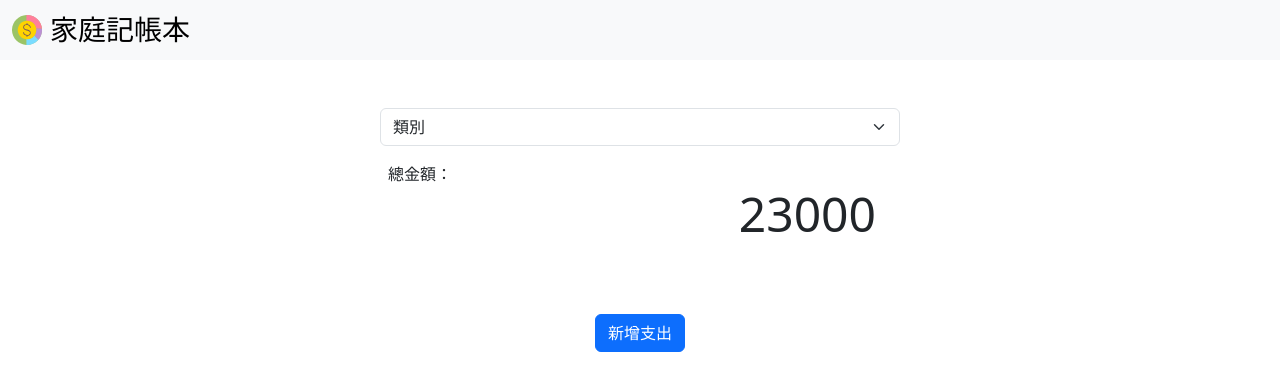
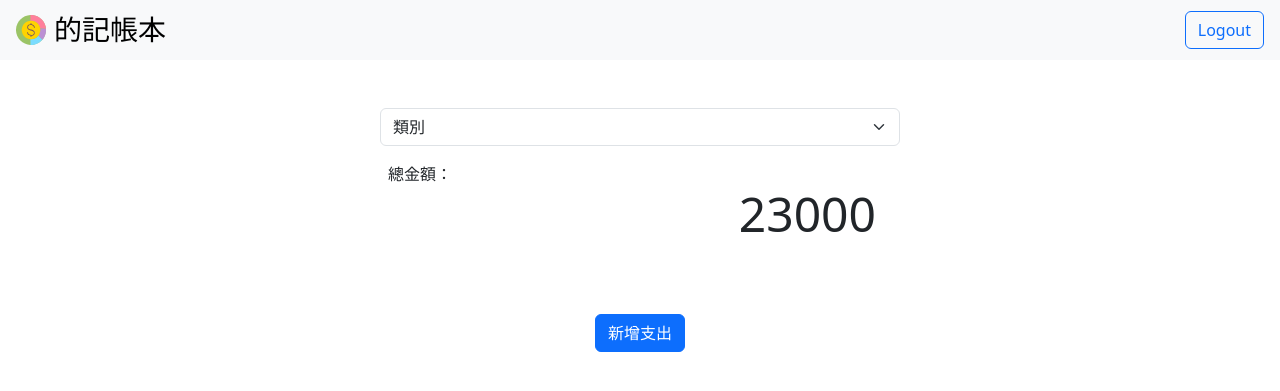
Before and after one commit to Suz033/expense-tracker, a Node server app: page / in a window 1280 px wide. Shown: the top 391 px of the page. Run offline with Node 20, Linux system fonts and the light colour scheme; the visitor is signed in with stand-in values (Sample User, id 1); data that the repository does not hold is empty; some libraries are stand-ins or nearby versions.

Commit message:
feat: add isAuthenticated to view templates

```diff
--- a/app.js
+++ b/app.js
@@ -32,6 +32,14 @@ app.use(session({
 usePassport(app)  // before routes
 
 
+//// auth state ////
+app.use((req, res, next) => {
+  res.locals.isAuthenticated = req.isAuthenticated()
+  res.locals.user = req.user
+  next()
+})
+
+
 //// routes ////
 // index
 app.use('/', routes)
--- a/views/layouts/main.hbs
+++ b/views/layouts/main.hbs
@@ -18,15 +18,20 @@
 <body>
   <header>
     {{!-- nav --}}
-    <nav class="navbar bg-body-tertiary">
-      <div class="container-fluid">
-        <a class="navbar-brand d-flex align-items-center" href="/">
-          <img src="/image/icon.svg" alt="Logo" width="30" height="30"
-            class="d-inline-block align-text-top">
-            <h3 class="mb-0 ms-2">家庭記帳本</h3>
+    <nav class="navbar navbar-light bg-light justify-content-between" style="padding: 8px 16px;">
+      <a class="navbar-brand d-flex align-items-center" href="/">
+        <img src="/image/icon.svg" alt="Logo" width="30" height="30"
+          class="d-inline-block align-text-top">
+          <h3 class="mb-0 ms-2">
+            {{#if isAuthenticated}}{{ user.name}}的{{else}}家庭{{/if}}記帳本
+          </h3>
+      </a>
 
-        </a>
-      </div>
+      {{#if isAuthenticated}}
+      <a href="/users/logout" class="btn btn-outline-primary">Logout</a>
+      {{else}}
+      <a href="/users/login" class="btn btn-outline-primary">Login</a>
+      {{/if}}
     </nav>
   </header>
 
```
